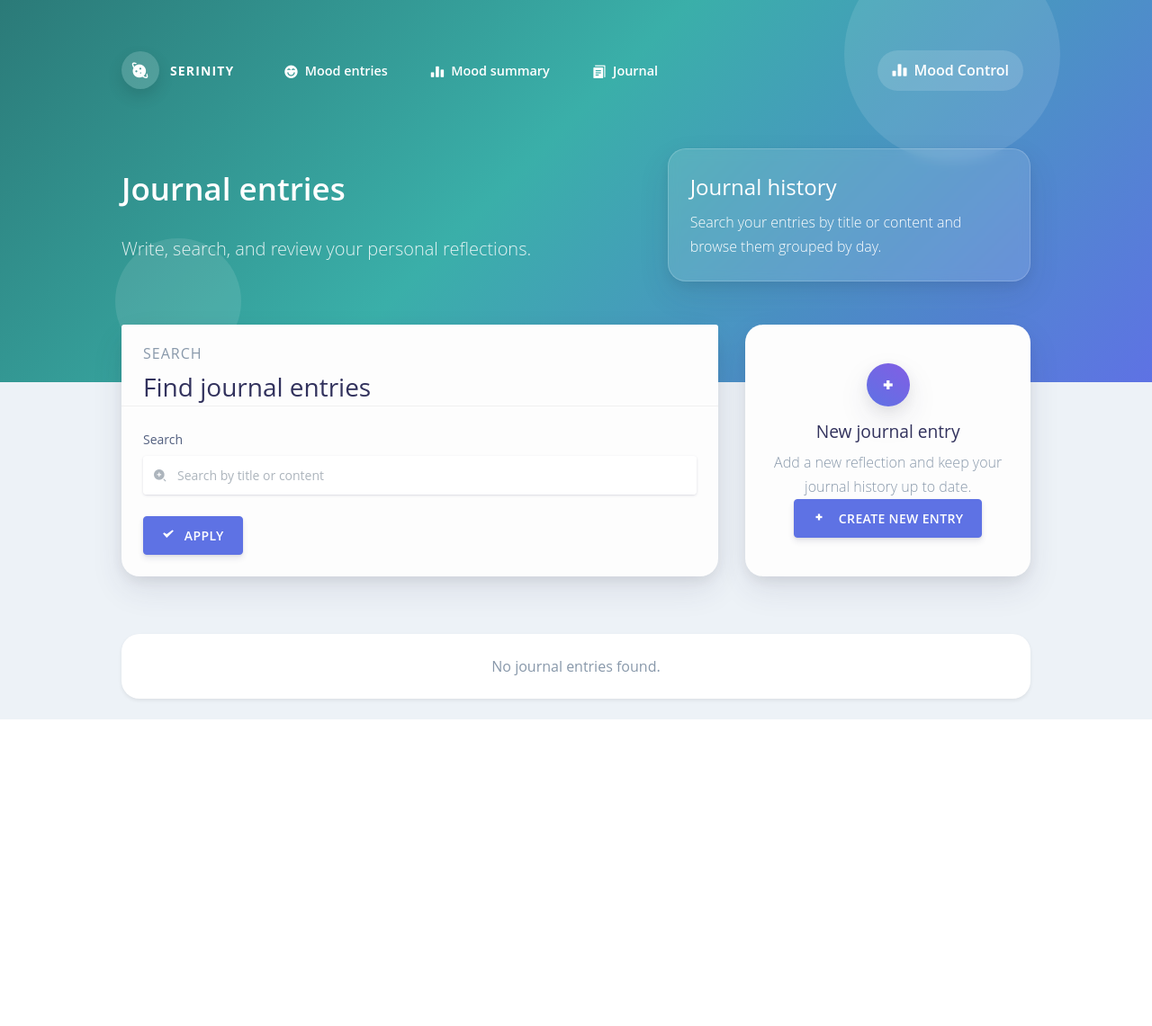
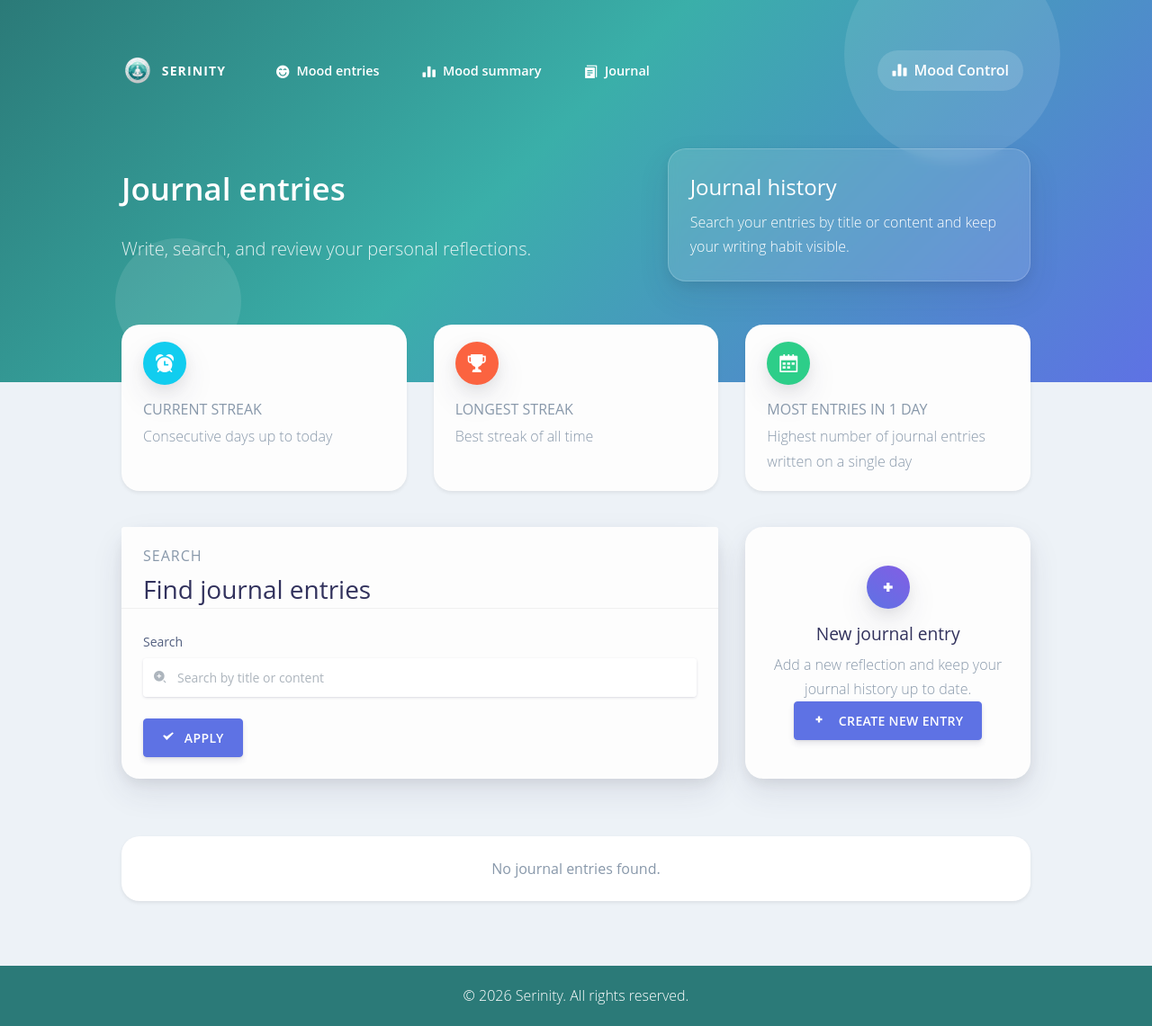
Before and after one commit to Gl3diator/Esprit-PIDEV-3A25-2526-Serinity, a Symfony app: template project/templates/journal_entry/index.html.twig in a window 1280 px wide. Shown: the whole page at 90% size. Before the commit the page ends 800 px from the top, so only its background shows below. Run offline with Twig, Linux system fonts and the light colour scheme; the template is opened without the code that fills it, so the values that code supplies are empty; some libraries are stand-ins or nearby versions.

Commit message:
feat(mood-control): add journal streak + layout fix

```diff
--- a/project/public/argon/css/serinity-front.css
+++ b/project/public/argon/css/serinity-front.css
@@ -149,12 +149,7 @@
     padding-left: 1rem;
     padding-right: 1rem;
 }
-.serinity-brand {
-    display: inline-flex;
-    align-items: center;
-    gap: 0.75rem;
-    text-decoration: none;
-}
+
 
 .serinity-brand-icon {
     width: 42px;
@@ -311,3 +306,39 @@
     align-items: center;
     justify-content: center;
 }
+.serinity-brand {
+    display: inline-flex;
+    align-items: center;
+    gap: 0.55rem;
+    text-decoration: none;
+}
+
+.serinity-brand-logo {
+    width: 36px;
+    height: 36px;
+    object-fit: contain;
+    display: block;
+}
+
+.serinity-admin-logo {
+    width: 30px;
+    height: 30px;
+    object-fit: contain;
+    display: block;
+}
+.serinity-landing-logo {
+    width: 200px;
+    object-fit: contain;
+    display: block;
+}
+
+.serinity-landing-footer {
+    background: #2b7a78;
+    color: #ffffff;
+    padding: 1.25rem 0;
+    margin-top: 2rem;
+}
+
+.serinity-landing-footer p {
+    color: #ffffff;
+}
--- a/project/templates/front/base_front.html.twig
+++ b/project/templates/front/base_front.html.twig
@@ -9,9 +9,11 @@
         <nav class="navbar navbar-expand-lg navbar-dark pt-4 serinity-navbar">
             <div class="container">
                 <a class="navbar-brand serinity-brand" href="{{ path('app_home') }}">
-                    <span class="serinity-brand-icon">
-                        <i class="ni ni-planet"></i>
-                    </span>
+                    <img
+                        src="{{ asset('argon/img/serinity-logo.png') }}"
+                        alt="Serinity logo"
+                        class="serinity-brand-logo"
+                    >
                     <span class="serinity-brand-text">SERINITY</span>
                 </a>
 
@@ -80,4 +82,13 @@
     <div class="container serinity-page-wrap mb-6">
         {% block front_content %}{% endblock %}
     </div>
+    <footer class="serinity-landing-footer">
+            <div class="container">
+                <div class="row align-items-center">
+                    <div class="col-lg-12 text-center">
+                        <p class="mb-0">© 2026 Serinity. All rights reserved.</p>
+                    </div>
+                </div>
+            </div>
+        </footer>
 {% endblock %}
--- a/project/templates/journal_entry/index.html.twig
+++ b/project/templates/journal_entry/index.html.twig
@@ -5,11 +5,52 @@
 {% block front_subtitle %}Write, search, and review your personal reflections.{% endblock %}
 {% block front_summary %}
     <h4 class="text-white mb-2">Journal history</h4>
-    <p class="mb-0">Search your entries by title or content and browse them grouped by day.</p>
+    <p class="mb-0">Search your entries by title or content and keep your writing habit visible.</p>
 {% endblock %}
 
 {% block front_content %}
     <div class="serinity-top-cards-wrap">
+        <div class="row mb-4">
+            <div class="col-lg-4 col-md-6 mb-3">
+                <div class="card shadow-sm border-0 card-lift--hover h-100">
+                    <div class="card-body py-4">
+                        <div class="icon icon-shape bg-info text-white rounded-circle shadow mb-3">
+                            <i class="ni ni-time-alarm"></i>
+                        </div>
+                        <h6 class="text-uppercase text-muted mb-1">Current streak</h6>
+                        <h2 class="mb-0">{{ current_streak }}</h2>
+                        <p class="text-sm text-muted mb-0">Consecutive days up to today</p>
+                    </div>
+                </div>
+            </div>
+
+            <div class="col-lg-4 col-md-6 mb-3">
+                <div class="card shadow-sm border-0 card-lift--hover h-100">
+                    <div class="card-body py-4">
+                        <div class="icon icon-shape bg-warning text-white rounded-circle shadow mb-3">
+                            <i class="ni ni-trophy"></i>
+                        </div>
+                        <h6 class="text-uppercase text-muted mb-1">Longest streak</h6>
+                        <h2 class="mb-0">{{ longest_streak }}</h2>
+                        <p class="text-sm text-muted mb-0">Best streak of all time</p>
+                    </div>
+                </div>
+            </div>
+
+            <div class="col-lg-4 col-md-12 mb-3">
+    <div class="card shadow-sm border-0 card-lift--hover h-100">
+        <div class="card-body py-4">
+            <div class="icon icon-shape bg-success text-white rounded-circle shadow mb-3">
+                <i class="ni ni-calendar-grid-58"></i>
+            </div>
+            <h6 class="text-uppercase text-muted mb-1">Most entries in 1 day</h6>
+            <h2 class="mb-0">{{ max_entries_one_day }}</h2>
+            <p class="text-sm text-muted mb-0">Highest number of journal entries written on a single day</p>
+        </div>
+    </div>
+</div>
+        </div>
+
         <div class="row mb-5">
             <div class="col-lg-8 mb-3">
                 <div class="card shadow border-0 card-lift--hover h-100">
```
Also changed, not shown: project/src/Controller/JournalEntryController.php (+109 -0 lines), project/templates/admin/partials/navbar.html.twig (+8 -1 lines), project/templates/home/index.html.twig (+24 -7 lines), project/public/argon/img/serinity-logo.png (added). Lines whose indentation alone changed are shown as unchanged.
